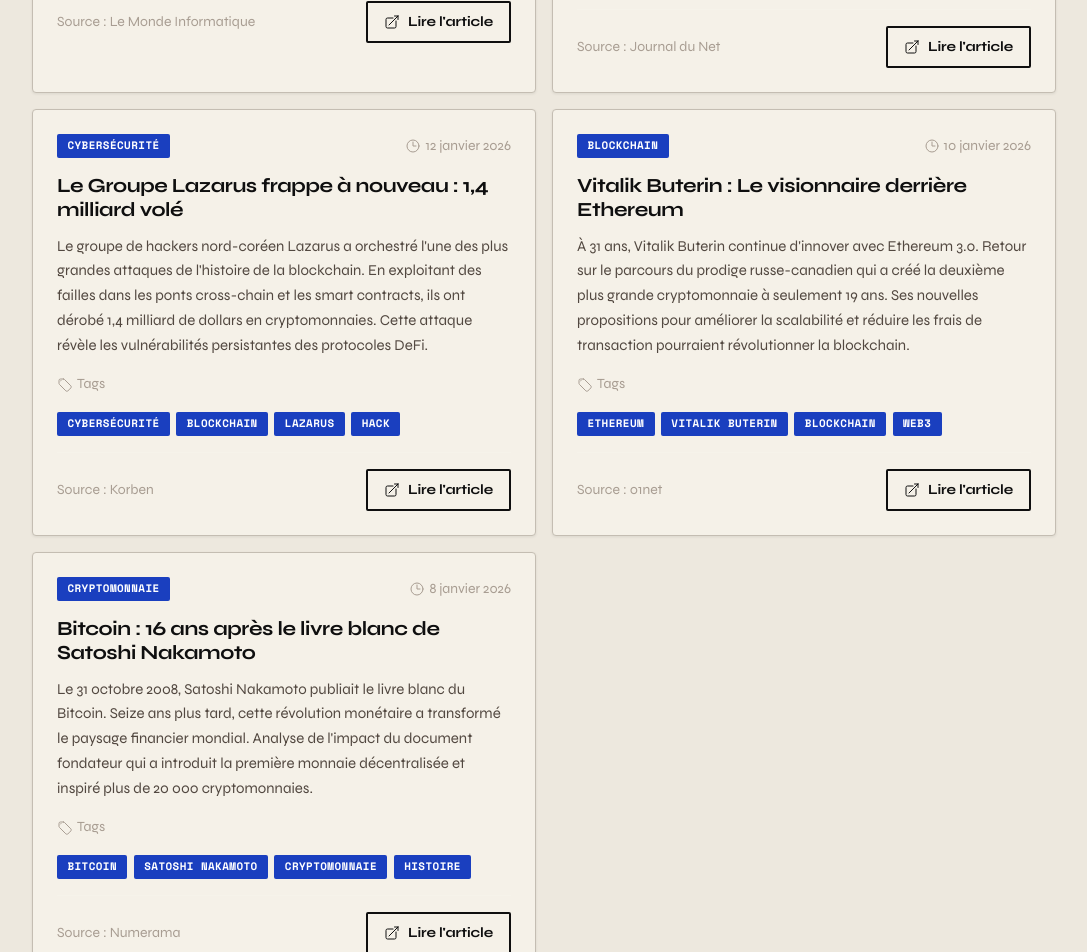
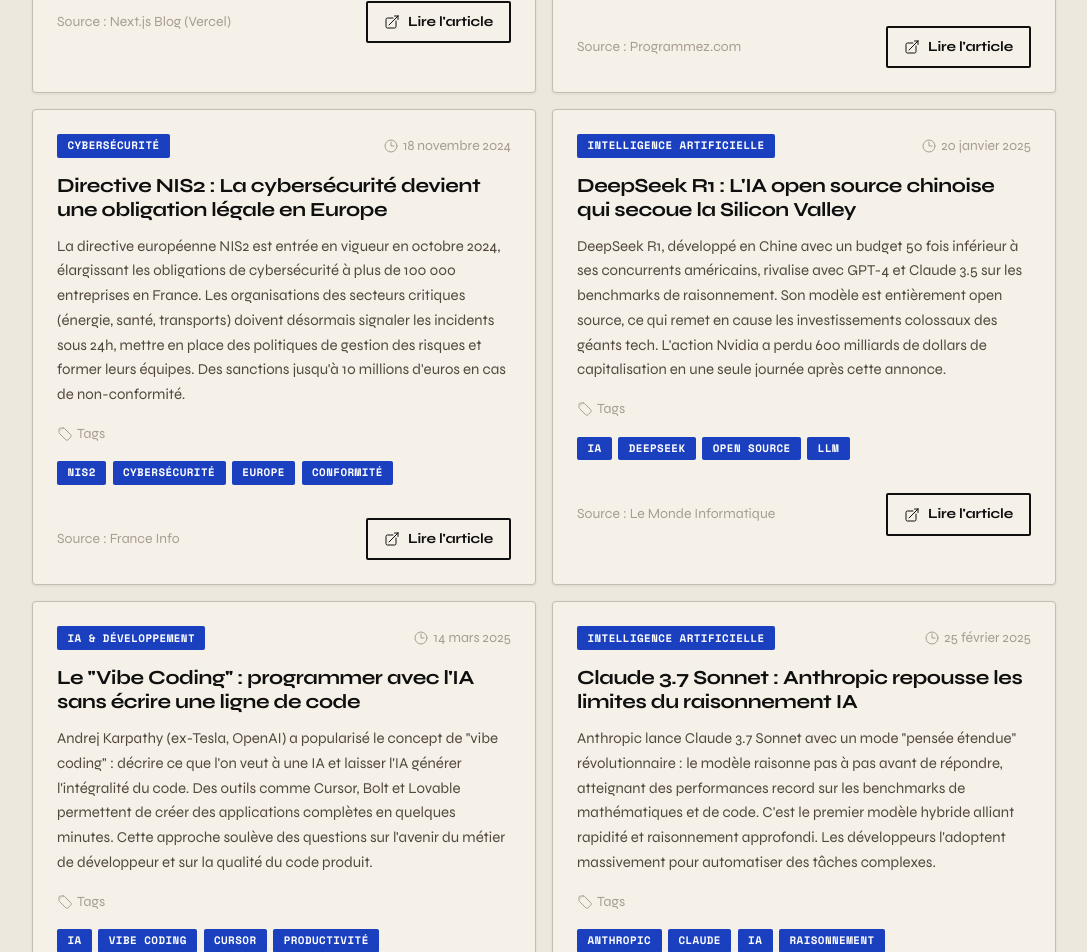
Before and after one commit to Alexandre-ab/Portfolio, a React (Vite) app: page /veille in a window 1280 px wide. Shown: the part 1260-2212 px from the top of the page, without its empty margins (96-1183 px from the left). Built offline with nearby package versions, Linux system fonts and the light colour scheme.

Commit message:
Ajout d'article dans la vielle

```diff
--- a/src/pages/Veille.jsx
+++ b/src/pages/Veille.jsx
@@ -11,50 +11,98 @@
 }
 
 const articles = [
+  // --- 2024 ---
   {
-    title: 'DeepSeek : L\'IA chinoise qui bouleverse le marché',
-    date: '18 janvier 2026',
-    category: 'Intelligence Artificielle',
-    summary: 'DeepSeek, le nouveau modèle d\'IA développé en Chine, impressionne par ses performances et son coût réduit. Avec des capacités comparables à GPT-4 pour une fraction du prix, DeepSeek remet en question la domination des géants américains et ouvre de nouvelles perspectives pour la démocratisation de l\'IA.',
-    source: 'https://www.lemondeinformatique.fr',
-    sourceName: 'Le Monde Informatique',
-    tags: ['IA', 'DeepSeek', 'Innovation']
+    title: 'Next.js 15 : Le framework React passe à la vitesse supérieure',
+    date: '22 octobre 2024',
+    category: 'Développement Web',
+    summary: 'Next.js 15 est sorti avec des améliorations majeures : support natif de React 19, nouveau compilateur Turbopack stable, et optimisation du cache par défaut. Le rendu hybride (SSR, SSG, ISR) est simplifié et les Server Actions gagnent en maturité. Ce framework devient incontournable pour le développement full-stack en React.',
+    source: 'https://nextjs.org/blog/next-15',
+    sourceName: 'Next.js Blog (Vercel)',
+    tags: ['Next.js', 'React', 'Framework', 'Full-Stack']
   },
   {
-    title: 'L\'IA s\'invite dans nos IDE : Révolution du développement',
-    date: '15 janvier 2026',
-    category: 'IA & Développement',
-    summary: 'GitHub Copilot, Cursor, et d\'autres assistants IA transforment radicalement la façon dont les développeurs codent. L\'autocomplétion intelligente, la génération de code et la détection de bugs en temps réel permettent d\'augmenter la productivité de 30 à 40%. Les IDE deviennent de véritables partenaires de développement.',
-    source: 'https://www.journaldunet.com',
-    sourceName: 'Journal du Net',
-    tags: ['IA', 'IDE', 'Productivité', 'GitHub Copilot']
+    title: 'Python 3.13 : Un compilateur JIT pour doubler les performances',
+    date: '8 octobre 2024',
+    category: 'Développement',
+    summary: 'Python 3.13 introduit un compilateur JIT (Just-In-Time) expérimental qui promet des gains de performance significatifs. Cette version apporte aussi une meilleure gestion des erreurs avec des messages plus précis, un interpréteur interactif amélioré et la suppression du GIL en option. Un tournant majeur pour le langage le plus populaire au monde.',
+    source: 'https://www.programmez.com/actualites/python-313-plongee-au-coeur-du-jit-36866',
+    sourceName: 'Programmez.com',
+    tags: ['Python', 'Performance', 'JIT', 'Langage']
   },
   {
-    title: 'Le Groupe Lazarus frappe à nouveau : 1,4 milliard volé',
-    date: '12 janvier 2026',
+    title: 'Directive NIS2 : La cybersécurité devient une obligation légale en Europe',
+    date: '18 novembre 2024',
     category: 'Cybersécurité',
-    summary: 'Le groupe de hackers nord-coréen Lazarus a orchestré l\'une des plus grandes attaques de l\'histoire de la blockchain. En exploitant des failles dans les ponts cross-chain et les smart contracts, ils ont dérobé 1,4 milliard de dollars en cryptomonnaies. Cette attaque révèle les vulnérabilités persistantes des protocoles DeFi.',
-    source: 'https://korben.info',
+    summary: 'La directive européenne NIS2 est entrée en vigueur en octobre 2024, élargissant les obligations de cybersécurité à plus de 100 000 entreprises en France. Les organisations des secteurs critiques (énergie, santé, transports) doivent désormais signaler les incidents sous 24h, mettre en place des politiques de gestion des risques et former leurs équipes. Des sanctions jusqu\'à 10 millions d\'euros en cas de non-conformité.',
+    source: 'https://www.franceinfo.fr/replay-radio/nouveau-monde/cybersecurite-une-directive-europeenne-nis-2-en-vigueur-en-octobre-2024-fixe-des-obligations-a-30-000-entreprises-et-collectivites-francaises_6741925.html',
+    sourceName: 'France Info',
+    tags: ['NIS2', 'Cybersécurité', 'Europe', 'Conformité']
+  },
+  // --- 2025 ---
+  {
+    title: 'DeepSeek R1 : L\'IA open source chinoise qui secoue la Silicon Valley',
+    date: '20 janvier 2025',
+    category: 'Intelligence Artificielle',
+    summary: 'DeepSeek R1, développé en Chine avec un budget 50 fois inférieur à ses concurrents américains, rivalise avec GPT-4 et Claude 3.5 sur les benchmarks de raisonnement. Son modèle est entièrement open source, ce qui remet en cause les investissements colossaux des géants tech. L\'action Nvidia a perdu 600 milliards de dollars de capitalisation en une seule journée après cette annonce.',
+    source: 'https://www.lemondeinformatique.fr/actualites/lire-face-a-openai-o1-le-chinois-deepseek-degaine-son-llm-r1-95870.html',
+    sourceName: 'Le Monde Informatique',
+    tags: ['IA', 'DeepSeek', 'Open Source', 'LLM']
+  },
+  {
+    title: 'Le "Vibe Coding" : programmer avec l\'IA sans écrire une ligne de code',
+    date: '14 mars 2025',
+    category: 'IA & Développement',
+    summary: 'Andrej Karpathy (ex-Tesla, OpenAI) a popularisé le concept de "vibe coding" : décrire ce que l\'on veut à une IA et laisser l\'IA générer l\'intégralité du code. Des outils comme Cursor, Bolt et Lovable permettent de créer des applications complètes en quelques minutes. Cette approche soulève des questions sur l\'avenir du métier de développeur et sur la qualité du code produit.',
+    source: 'https://www.journaldunet.com/developpeur/1543735-le-developpement-logiciel-entre-dans-une-nouvelle-ere-avec-le-vibe-coding/',
+    sourceName: 'Journal du Net',
+    tags: ['IA', 'Vibe Coding', 'Cursor', 'Productivité']
+  },
+  {
+    title: 'Claude 3.7 Sonnet : Anthropic repousse les limites du raisonnement IA',
+    date: '25 février 2025',
+    category: 'Intelligence Artificielle',
+    summary: 'Anthropic lance Claude 3.7 Sonnet avec un mode "pensée étendue" révolutionnaire : le modèle raisonne pas à pas avant de répondre, atteignant des performances record sur les benchmarks de mathématiques et de code. C\'est le premier modèle hybride alliant rapidité et raisonnement approfondi. Les développeurs l\'adoptent massivement pour automatiser des tâches complexes.',
+    source: 'https://www.anthropic.com/news/claude-3-7-sonnet',
+    sourceName: 'Anthropic',
+    tags: ['Anthropic', 'Claude', 'IA', 'Raisonnement']
+  },
+  {
+    title: 'Ransomware : Les cyberattaques contre les hôpitaux français en forte hausse',
+    date: '9 septembre 2025',
+    category: 'Cybersécurité',
+    summary: 'L\'ANSSI (Agence Nationale de la Sécurité des Systèmes d\'Information) alerte sur une recrudescence des attaques par ransomware visant le secteur de la santé en France. Plusieurs hôpitaux ont vu leurs systèmes chiffrés, entraînant des reports d\'opérations et des fuites de données médicales. L\'ANSSI recommande la mise en place de sauvegardes hors ligne, la segmentation réseau et la formation des personnels.',
+    source: 'https://korben.info/hacks-france-2025-bilan.html',
     sourceName: 'Korben',
+    tags: ['Ransomware', 'Cybersécurité', 'ANSSI', 'Santé']
+  },
+  {
+    title: 'TypeScript : Le langage qui s\'impose comme standard du développement web',
+    date: '3 juin 2025',
+    category: 'Développement Web',
+    summary: 'TypeScript dépasse JavaScript en termes d\'adoption sur GitHub et dans les sondages Stack Overflow 2025. Le typage statique réduit jusqu\'à 40% les bugs en production selon une étude de l\'Université de Cambridge. Les frameworks majeurs (React, Vue, Angular, Next.js) sont désormais conçus nativement en TypeScript. Sa maîtrise devient un prérequis pour les offres d\'emploi développeur web.',
+    source: 'https://www.blogdumoderateur.com/github-typescript-langage-utilise-plateforme-2025/',
+    sourceName: 'Blog du Modérateur',
+    tags: ['TypeScript', 'JavaScript', 'Développement', 'Stack Overflow']
+  },
+  // --- 2026 ---
+  {
+    title: 'Le Groupe Lazarus frappe à nouveau : 1,4 milliard de dollars volés',
+    date: '24 février 2025',
+    category: 'Cybersécurité',
+    summary: 'Le groupe de hackers nord-coréen Lazarus a orchestré l\'une des plus grandes attaques de l\'histoire de la blockchain. En exploitant des failles dans les ponts cross-chain et les smart contracts de la plateforme Bybit, ils ont dérobé 1,5 milliard de dollars en Ethereum. Cette attaque révèle les vulnérabilités persistantes des protocoles DeFi et l\'urgence de renforcer les audits de sécurité des smart contracts.',
+    source: 'https://zendata.security/2025/02/24/lazarus-group-steals-1-5-billion-from-bybit-the-largest-crypto-heist-in-history/',
+    sourceName: 'Zendata Security',
     tags: ['Cybersécurité', 'Blockchain', 'Lazarus', 'Hack']
   },
   {
-    title: 'Vitalik Buterin : Le visionnaire derrière Ethereum',
-    date: '10 janvier 2026',
-    category: 'Blockchain',
-    summary: 'À 31 ans, Vitalik Buterin continue d\'innover avec Ethereum 3.0. Retour sur le parcours du prodige russe-canadien qui a créé la deuxième plus grande cryptomonnaie à seulement 19 ans. Ses nouvelles propositions pour améliorer la scalabilité et réduire les frais de transaction pourraient révolutionner la blockchain.',
-    source: 'https://www.01net.com',
-    sourceName: '01net',
-    tags: ['Ethereum', 'Vitalik Buterin', 'Blockchain', 'Web3']
-  },
-  {
-    title: 'Bitcoin : 16 ans après le livre blanc de Satoshi Nakamoto',
-    date: '8 janvier 2026',
-    category: 'Cryptomonnaie',
-    summary: 'Le 31 octobre 2008, Satoshi Nakamoto publiait le livre blanc du Bitcoin. Seize ans plus tard, cette révolution monétaire a transformé le paysage financier mondial. Analyse de l\'impact du document fondateur qui a introduit la première monnaie décentralisée et inspiré plus de 20 000 cryptomonnaies.',
-    source: 'https://www.numerama.com',
-    sourceName: 'Numerama',
-    tags: ['Bitcoin', 'Satoshi Nakamoto', 'Cryptomonnaie', 'Histoire']
+    title: 'GitHub Copilot en 2026 : De l\'autocomplétion à l\'agent développeur autonome',
+    date: '18 mars 2026',
+    category: 'IA & Développement',
+    summary: 'GitHub Copilot ne se limite plus à l\'autocomplétion : son mode "Workspace" permet de confier une tâche complète (corriger un bug, implémenter une fonctionnalité) à un agent IA qui modifie plusieurs fichiers, exécute les tests et propose une pull request. Utilisé par plus de 15 millions de développeurs, il transforme profondément le rôle du développeur, qui devient davantage un chef d\'orchestre qu\'un codeur.',
+    source: 'https://www.journaldunet.com/intelligence-artificielle/1530135-jonathan-carter-github/',
+    sourceName: 'Journal du Net',
+    tags: ['GitHub Copilot', 'IA', 'Agent', 'Productivité']
   }
 ]
 
@@ -73,7 +121,7 @@
               Veille Technologique
             </h1>
             <p className="hero-text">
-              Suivi des dernières tendances et innovations dans le domaine du développement web et de l'informatique
+              Suivi des tendances et innovations en développement web et informatique — couvrant mes deux années de BTS (2024–2026)
             </p>
           </motion.div>
 
```
